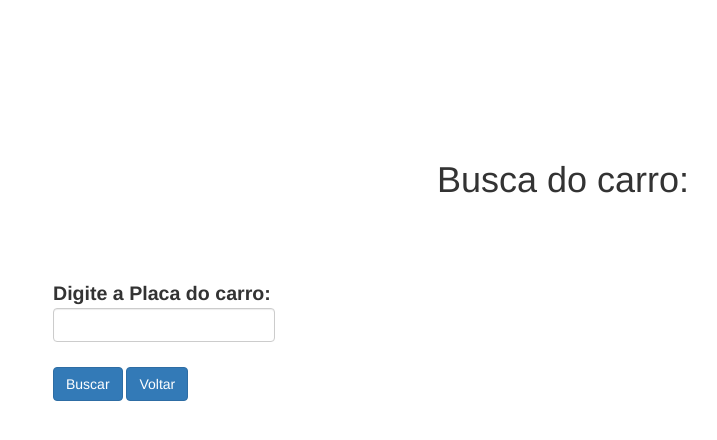
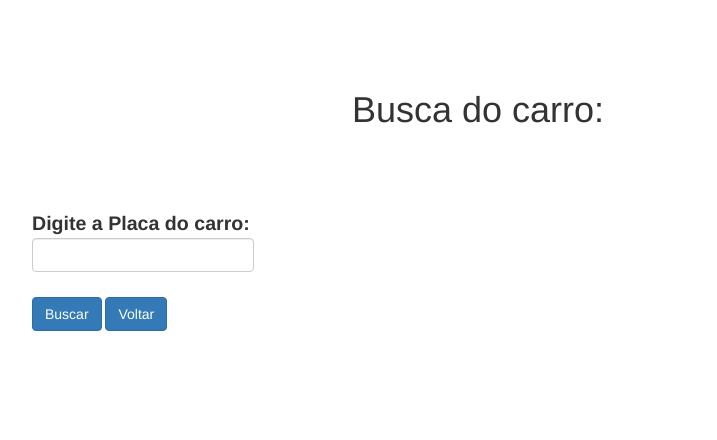
Before and after one commit to KaioSantos32/trabalhoWeb_carrosBD, a PHP site: page /templates/busca.html in a window 1280 px wide. Shown: the top 440 px of the page, without its empty margins (32-749 px from the left). Run offline with PHP 8.4, Linux system fonts and the light colour scheme.

Commit message:
Finalização projeto

```diff
--- a/static/app.css
+++ b/static/app.css
@@ -55,5 +55,11 @@ label{
 
 
 .form_container{
-    margin: auto 15px;
+    position: relative;
+    margin: auto 5vw;
 }
+
+/*.btn, .btn-primary{
+    position: relative;
+    margin: auto 5vw;
+}*/
--- a/templates/busca.html
+++ b/templates/busca.html
@@ -10,9 +10,10 @@
 </head>
 <body>
 
-    <div class="container" id="Buscar">
-        <h1 class="busca_carro_titulo">Busca do carro:</h1>
-        <form class="busca_carro_form" action="../busca.php" method="POST">
+    <h1 class="busca_carro_titulo">Busca do carro:</h1>
+
+    <div class="form_container">
+        <form action="../busca.php" method="POST">
             <label>
                 Digite a Placa do carro:
             <input class="form-control" type='text' name='placa'>
@@ -22,9 +23,6 @@
             <input class="btn btn-primary" type="submit" value="Buscar">
             <a class="btn btn-primary" href="../index.php">Voltar</a>
         </form>
-
-
-
     </div>
 
 
--- a/templates/cadastro.html
+++ b/templates/cadastro.html
@@ -29,7 +29,7 @@
 
         <label for="cor">Cor</label>
         <input type="text" name="cor" class="form-control">
-        </div>
+
         <br>
         <button type="submit" class="btn btn-primary">Salvar</button>
         <a class="btn btn-primary" href="../index.php">Voltar</a>
```
